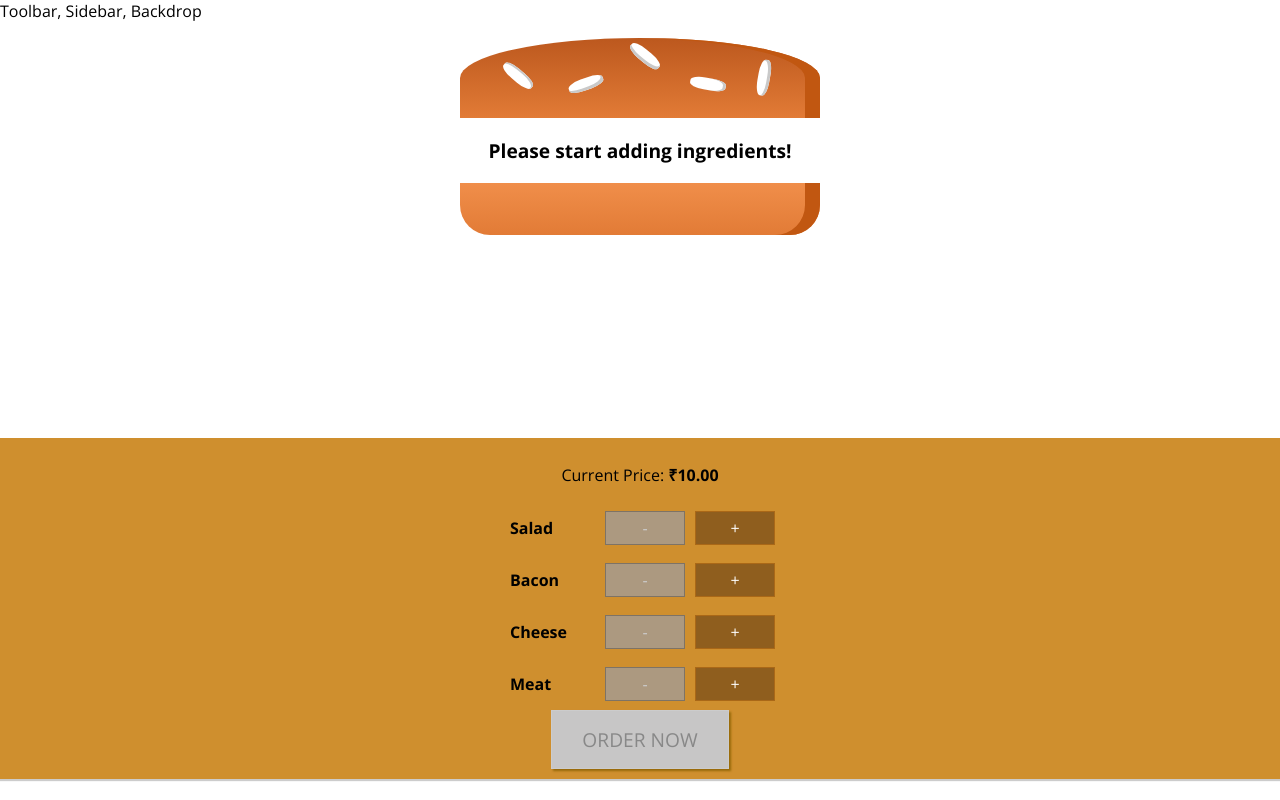
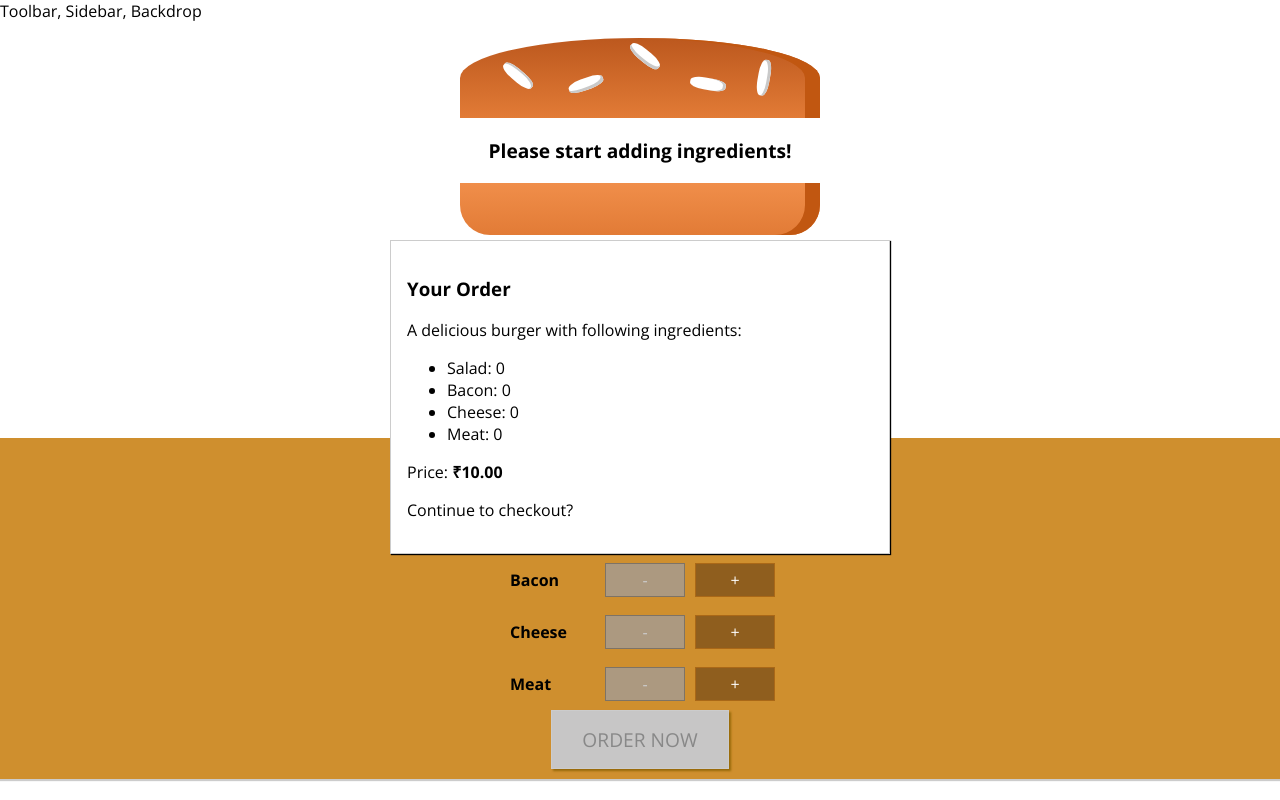
Before and after one commit to 3atharvkurdukar/udemy-react, a React (Create React App) app: page / in a window 1280 px wide. Built offline with nearby package versions, Linux system fonts and the light colour scheme.

Commit message:
Adding OrderSummary Modal

```diff
--- /dev/null
+++ b/src/components/Burger/OrderSummary/OrderSummary.js
@@ -0,0 +1,25 @@
+import React from 'react';
+import Aux from '../../../hoc/Auxiliary';
+
+const orderSummary = (props) => {
+
+    const ingredientSummary = Object.keys(props.ingredients)
+        .map((igKey) => (
+            <li key={igKey}>
+                <span style={{textTransform: 'capitalize'}}>{igKey}: </span> {props.ingredients[igKey]}
+            </li>)
+        );
+    return (
+        <Aux>
+            <h3>Your Order</h3>
+            <p>A delicious burger with following ingredients:</p>
+            <ul>
+                { ingredientSummary }
+            </ul>
+            <p>Price: <strong>₹{props.price.toFixed(2)}</strong></p>
+            <p>Continue to checkout?</p>
+        </Aux>
+    );
+}
+
+export default orderSummary;
--- /dev/null
+++ b/src/components/UI/Modal/Modal.js
@@ -0,0 +1,12 @@
+import React from 'react';
+import classes from './Modal.module.css';
+
+const modal = (props) => {
+    return (
+        <div className={classes.Modal}>
+            { props.children }
+        </div>
+    );
+}
+
+export default modal;
--- /dev/null
+++ b/src/components/UI/Modal/Modal.module.css
@@ -0,0 +1,20 @@
+.Modal {
+    position: fixed;
+    z-index: 500;
+    background-color: white;
+    width: 70%;
+    border: 1px solid #ccc;
+    box-shadow: 1px 1px 1px black;
+    padding: 16px;
+    left: 15%;
+    top: 30%;
+    box-sizing: border-box;
+    transition: all 0.3s ease-out;
+}
+
+@media (min-width: 600px) {
+    .Modal {
+        width: 500px;
+        left: calc(50% - 250px);
+    }
+}
--- a/src/containers/BurgerBuilder/BurgerBuilder.js
+++ b/src/containers/BurgerBuilder/BurgerBuilder.js
@@ -2,6 +2,8 @@ import React, { Component } from 'react';
 import Aux from '../../hoc/Auxiliary';
 import Burger from '../../components/Burger/Burger';
 import BuildControls from '../../components/Burger/BuildControls/BuildControls';
+import Modal from '../../components/UI/Modal/Modal';
+import OrderSummary from '../../components/Burger/OrderSummary/OrderSummary';
 
 const INGREDIENT_PRICES = {
     salad: 10,
@@ -79,6 +81,11 @@ class BurgerBuilder extends Component {
                     disabled={disabledInfo}
                     price={this.state.totalPrice}
                     purchasable={this.state.purchasable} />
+                <Modal>
+                    <OrderSummary
+                        ingredients={this.state.ingredients}
+                        price={this.state.totalPrice} />
+                </Modal>
             </Aux>
         );
     }
```
Also changed, not shown: src/components/UI/Backdrop/Backdrop.js (added), src/components/UI/Backdrop/Backdrop.module.css (added).
